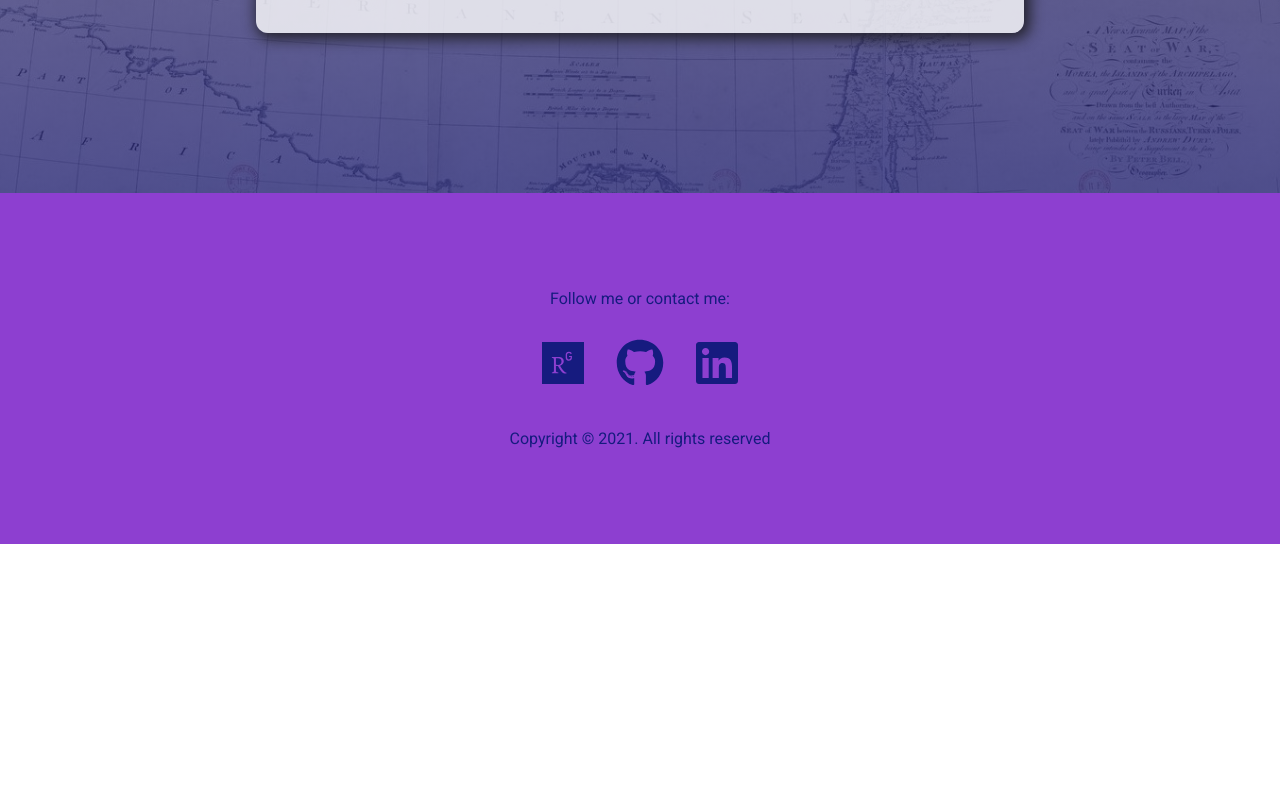
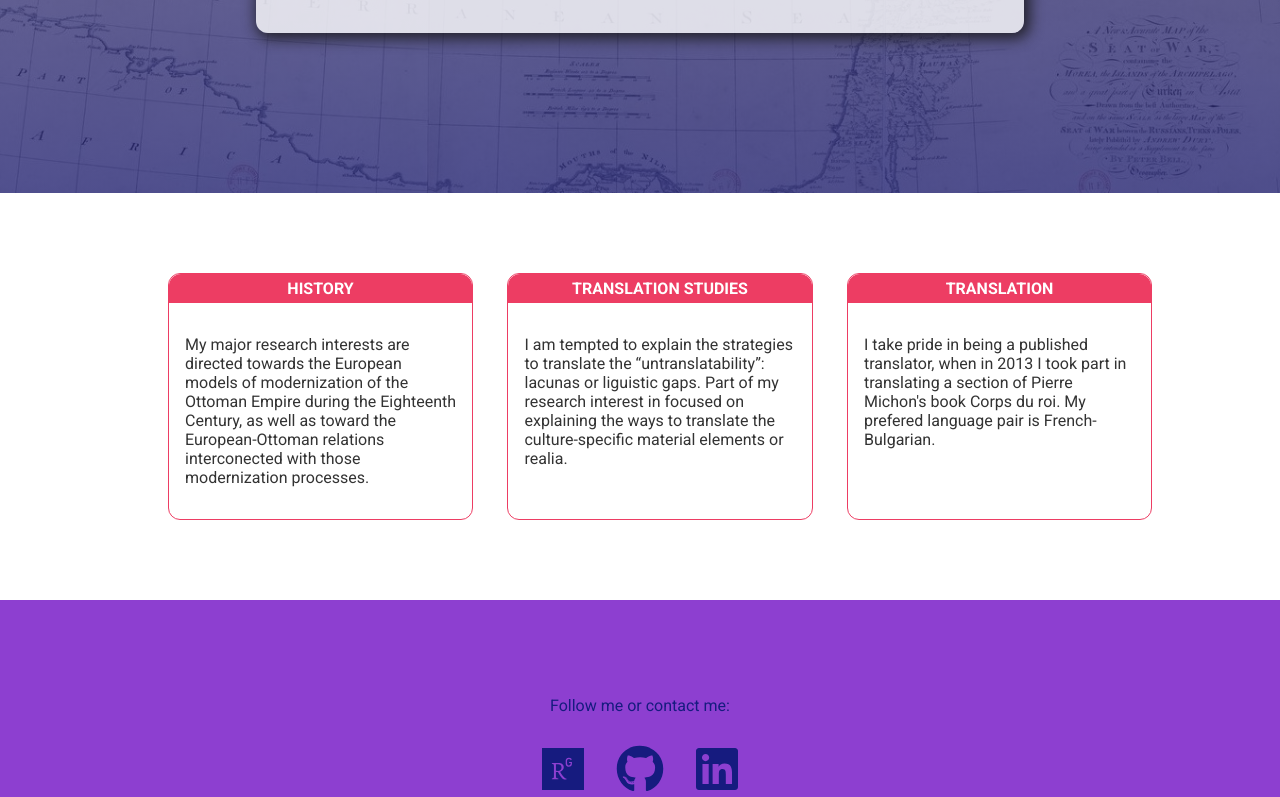
Before and after one commit to antoanetatanasova/personal-site, a React (Create React App) app: page / in a window 1280 px wide. Shown: the part 523-1320 px from the top of the page. Before the commit the page ends 1067 px from the top, so only its background shows below. Built offline with nearby package versions, Linux system fonts and the light colour scheme.

Commit message:
Interests section completed

```diff
--- a/src/components/Home/Home.js
+++ b/src/components/Home/Home.js
@@ -1,10 +1,12 @@
 import React from 'react';
 import Featured from './../../components/Featured/Featured';
+import Interests from './../../components/Interests/Interests';
 
 const Home = () => {
     return (
         <>
             <Featured />
+            <Interests />
 
         </>
     )
--- /dev/null
+++ b/src/components/Interests/Interests.js
@@ -0,0 +1,25 @@
+import style from './../../components/Interests/Interests.module.css';
+
+const Interests = () => {
+    return (
+        <section className={style.interests}>
+            <ul className={style.interestsList}>
+                <li className={style.interestsListItem}>
+                    <h4>History</h4>
+                    <p>My major research interests are directed towards the European models of modernization of the Ottoman Empire during the Eighteenth Century, as well as toward the European-Ottoman relations interconected with those modernization processes.</p>
+                </li>
+                <li className={style.interestsListItem}>
+                    <h4>Translation studies</h4>
+                    <p>I am tempted to explain the strategies to translate the “untranslatability”: lacunas or liguistic gaps. Part of my research interest in focused on explaining the ways to translate the culture-specific material elements or realia.</p>
+                </li>
+                <li className={style.interestsListItem}>
+                    <h4>Translation</h4>
+                    <p>I take pride in being a published translator, when in 2013 I took part in translating a section of Pierre Michon's book <span>Corps du roi</span>. My prefered language pair is French-Bulgarian.</p>
+                </li>
+            </ul>
+
+        </section>
+    )
+}
+
+export default Interests;
--- /dev/null
+++ b/src/components/Interests/Interests.module.css
@@ -0,0 +1,32 @@
+.interests {
+    width: 80%;
+    margin: 0px auto;
+    padding: 4rem 0px;
+}
+
+.interestsList {
+    display: flex;
+    justify-content: space-between;
+    list-style: none;
+}
+
+.interestsListItem {
+    width: 31%;
+    border: .1rem solid #ED3D63;
+    border-radius: 12px;
+}
+
+.interestsListItem h4 {
+    margin: 0px;
+    padding: .3rem;
+    background-color: #ED3D63;
+    color: white;
+    text-align: center;
+    text-transform: uppercase;
+    border-top-left-radius: 12px;
+    border-top-right-radius: 12px;
+}
+
+.interestsListItem p {
+    padding: 1rem;
+}
```
